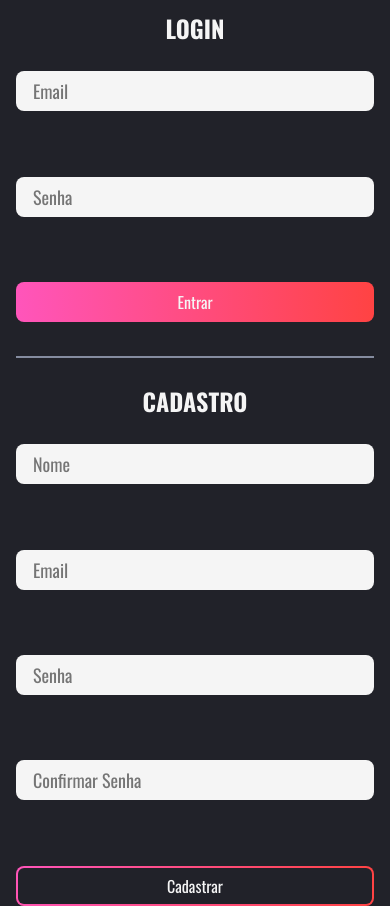
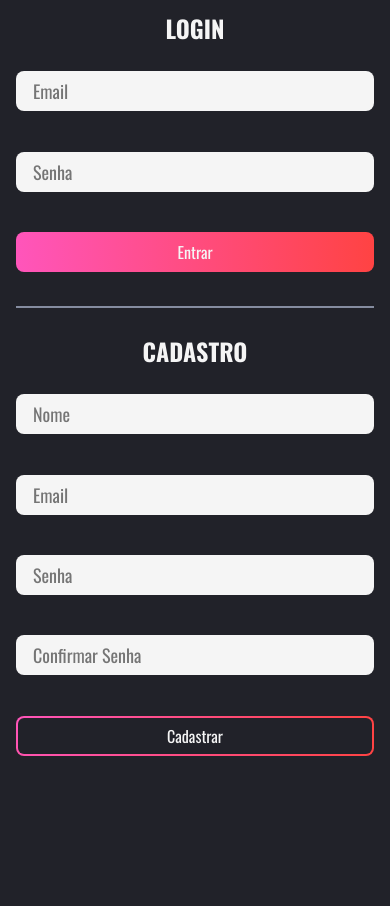
Before and after one commit to igormgg/pc-builder-capstone-q2, a React (Create React App) app: page /sign in a window 390 px wide. After the commit the page ends 844 px from the top, so only its background shows below. Built offline with nearby package versions, Linux system fonts and the light colour scheme.

Commit message:
fix: mobile form styles

```diff
--- a/src/pages/Sign/styles.js
+++ b/src/pages/Sign/styles.js
@@ -29,7 +29,7 @@ const SignContainer = styled.div`
     .inputWrap {
       max-width: 500px;
       width: 100%;
-      height: 80px;
+      height: 55px;
 
       input {
         width: 100%;
@@ -111,6 +111,8 @@ const SignContainer = styled.div`
       justify-content: space-evenly;
 
       .inputWrap {
+        height: 60px;
+
         input {
           height: 60px;
           font-size: 24px;
```
